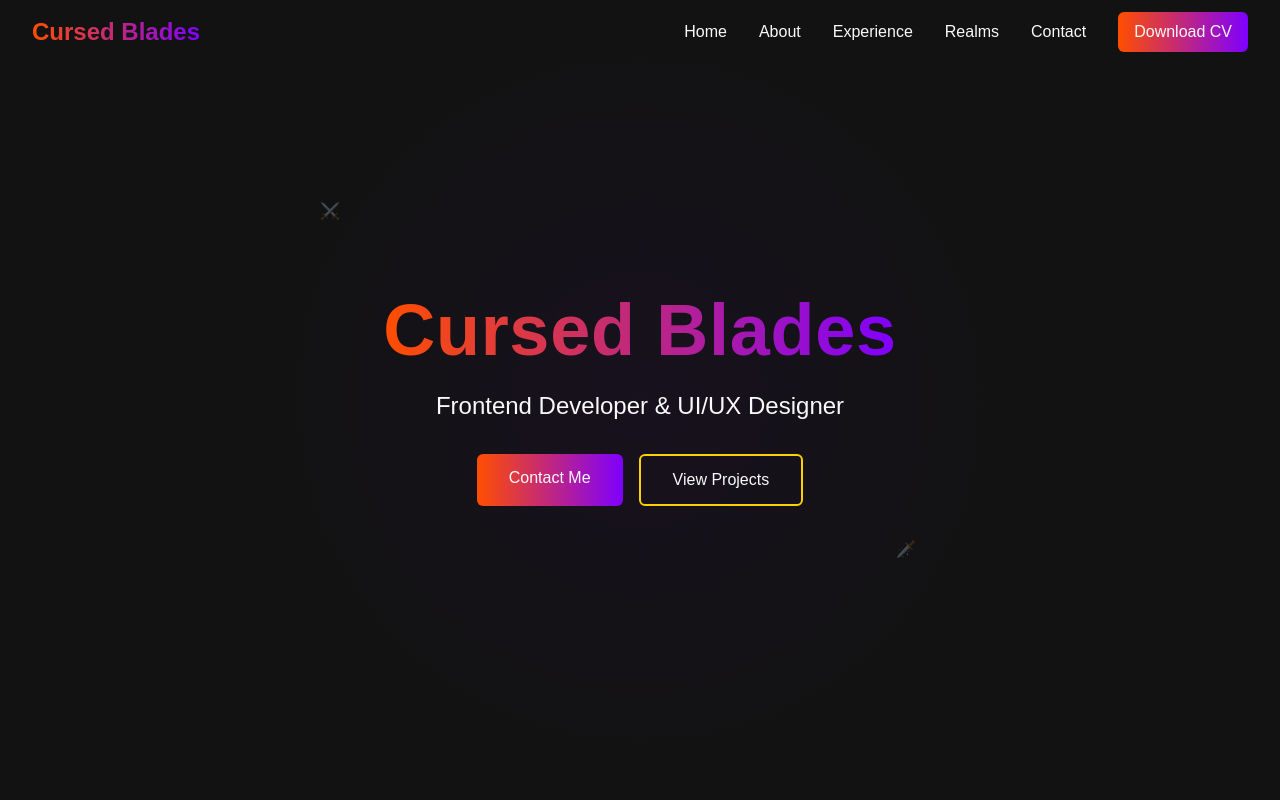
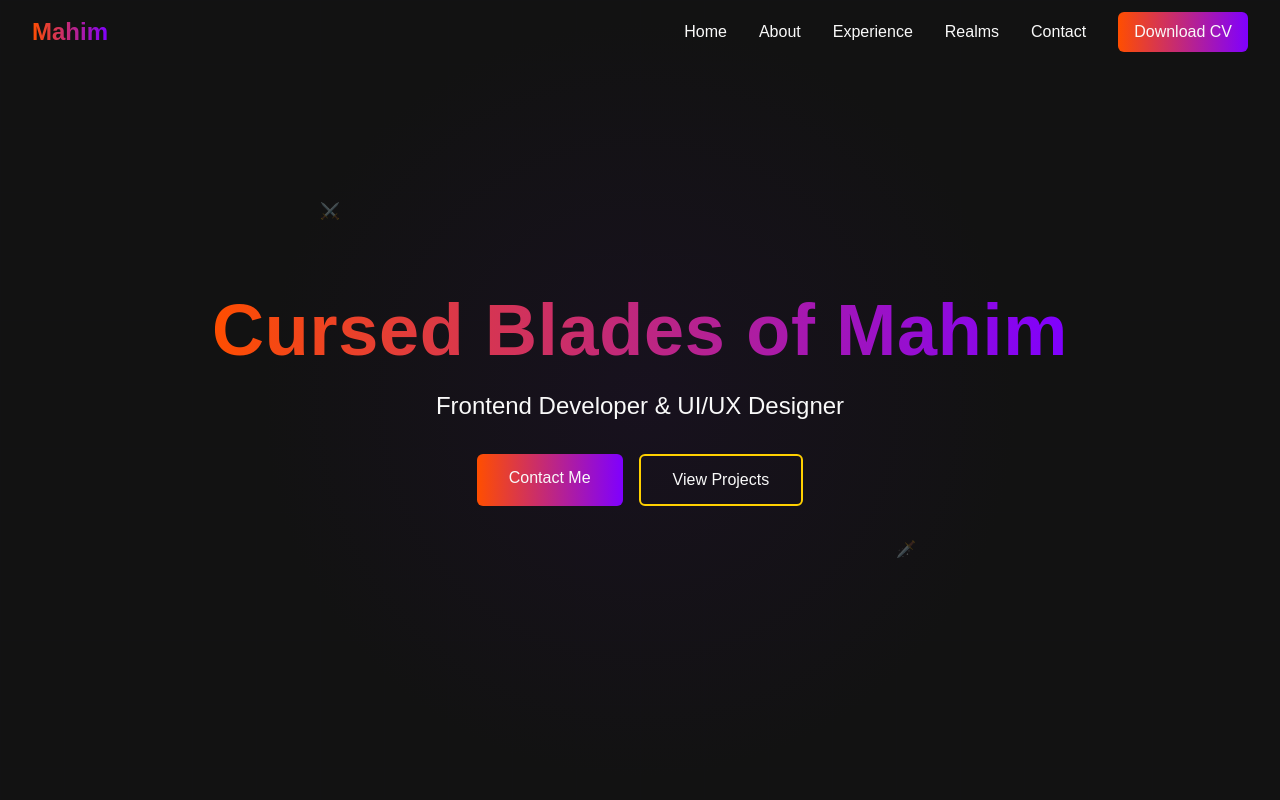
Before and after one commit to mahimrahman/Portfolio-JJKxDS-Themed, a React (Create React App) app: page / in a window 1280 px wide. Shown: the top 800 px of the page. Built offline with nearby package versions, Linux system fonts and the light colour scheme.

Commit message:
hero update

```diff
--- a/src/components/Hero.tsx
+++ b/src/components/Hero.tsx
@@ -24,7 +24,7 @@ const Hero: React.FC = () => {
             transition={{ duration: 0.8, delay: 0.2 }}
           >
             <span className="bg-gradient-to-r from-rengoku-flame to-domain-violet bg-clip-text text-transparent">
-              Cursed Blades
+              Cursed Blades of Mahim
             </span>
           </motion.h1>
           <motion.p
--- a/src/components/Navigation.tsx
+++ b/src/components/Navigation.tsx
@@ -36,7 +36,7 @@ const Navigation: React.FC = () => {
             className="flex-shrink-0"
           >
             <a href="#home" className="text-2xl font-bold bg-gradient-to-r from-rengoku-flame to-domain-violet bg-clip-text text-transparent">
-              Cursed Blades
+              Mahim
             </a>
           </motion.div>
 
```
